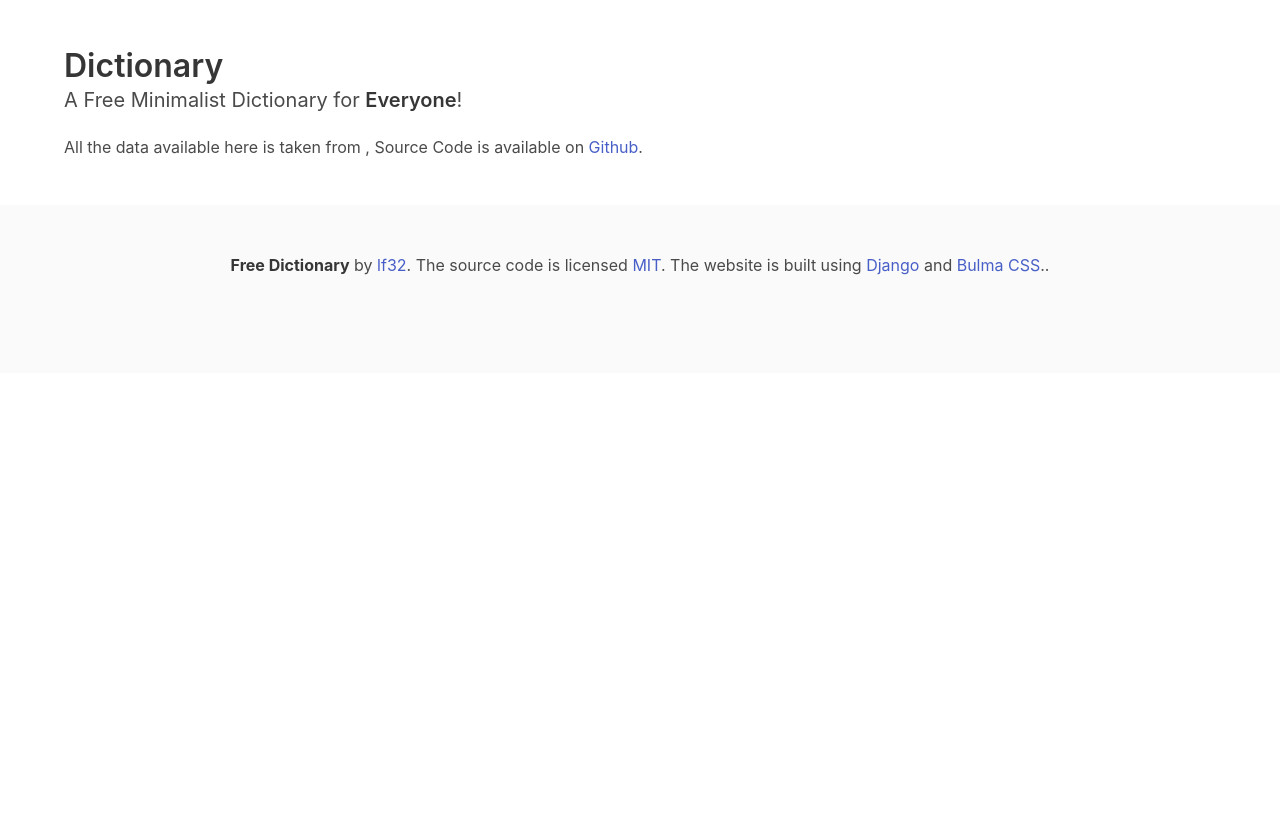
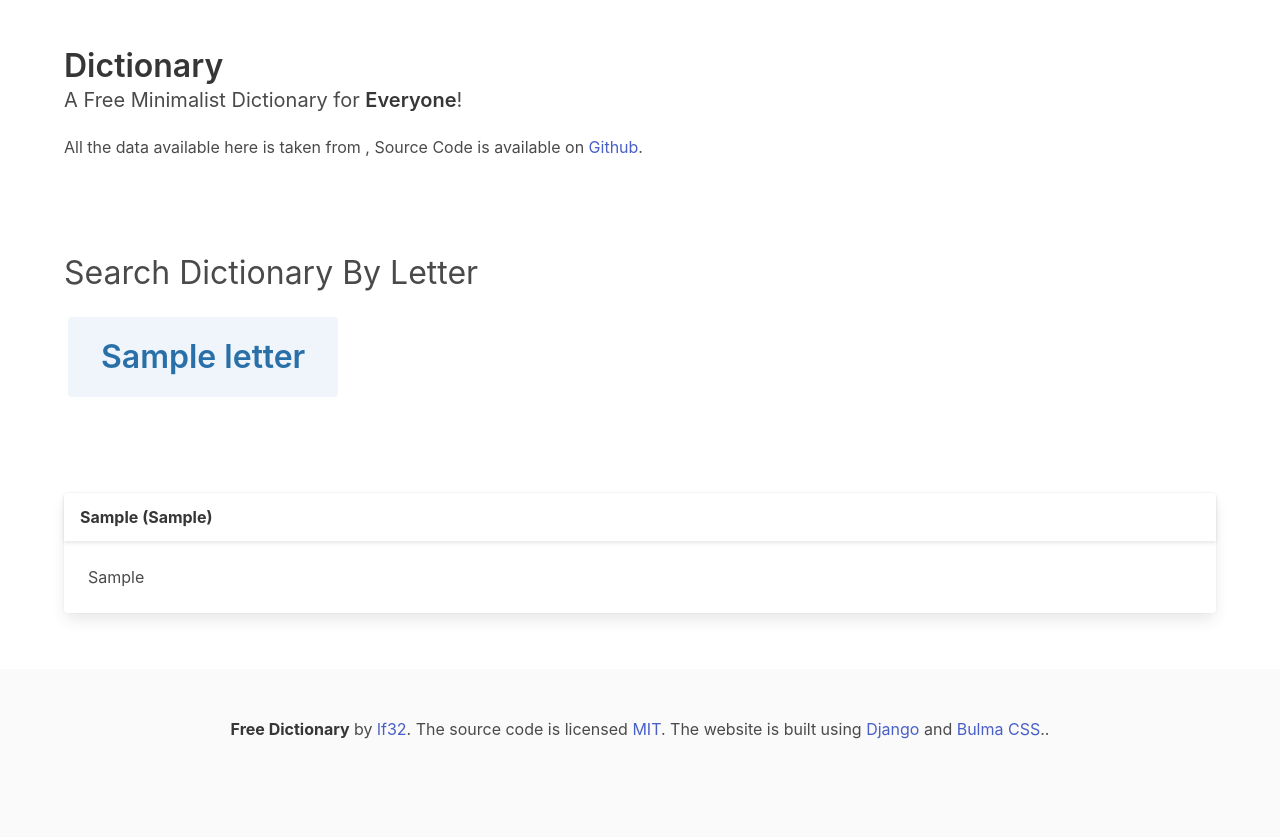
Before and after one commit to lf32/dictionary, a Django app: template templates/ui/default.html in a window 1280 px wide. Before the commit the page ends 275 px from the top, so only its background shows below. Run offline with Django 4.2, Linux system fonts and the light colour scheme; the template is opened without the code that fills it: most values are stand-ins (such as "Sample title", 1, 10 or a date in 2020); parts of the project's set-up code (start-up, migrations or seed data) failed here and were passed over.

Commit message:
Improved search bar ui
Signed-off-by: Akhil Raj <lf32.dev@gmail.com>

```diff
--- a/templates/ui/default.html
+++ b/templates/ui/default.html
@@ -22,6 +22,59 @@
     </div>
   </section>
 
+  {% if search %}
+  <section class="section is-max-desktop">
+    <div class="container my-0">
+	    <form method="POST">
+		    {% csrf_token %}
+	<h2 class="subtitle is-3 is-block">Search Dictionary</h2>
+	<div class="columns mx-auto">
+		<div class="column is-two-thirds">
+			{{ form.input_text }}
+		</div>
+		<div class="column is-one-thirds">
+		<input type="submit" class="button is-link is-fullwidth submit" value="Search">
+		</div>
+	</div>
+	    </form>
+    </div>
+  </section>
+  {% endif %}
+
+  {% if alpha %}
+  <section class="section">
+    <div class="container">
+	<h2 class="subtitle is-3 is-block">Search Dictionary By Letter</h2>
+	<div class="is-flex is-flex-wrap-wrap ">
+	    {% for letter in alpha %}
+		<a class="title is-3 button mx-1 is-light is-info" href="{% url 'letter_view' letter=letter %}">{{ letter|capfirst }}</a>
+	    {% endfor %}
+	</div>
+    </div>
+  </section>
+  {% endif %}
+
+  {% if dictionary %}
+  <section class="section">
+    <div class="container">
+  {% for key in dictionary %}
+	<div class="card mb-2">
+  <header class="card-header">
+	  <p class="card-header-title">
+	  {{ key.0 }} {% if key.1 %} <span style="white-space: pre-wrap;"> ({{ key.1 }}) </span> {% endif %}
+    </p>
+  </header>
+  <div class="card-content">
+    <div class="content">
+	    {{ key.2 }}
+    </div>
+  </div>
+</div>
+  {% endfor %}
+    </div>
+  </section>
+  {% endif %}
+
     <footer class="footer mx-auto" style=" bottom:0;">
   <div class="content has-text-centered">
     <p>
--- a/ui/urls.py
+++ b/ui/urls.py
@@ -4,4 +4,5 @@ from ui import views
 
 urlpatterns = [
     path('', views.default_view, name="default_view"),
+    path('<str:letter>', views.letter_view, name="letter_view"),
 ]
```
Also changed, not shown: ui/views.py (+55 -1 lines).
